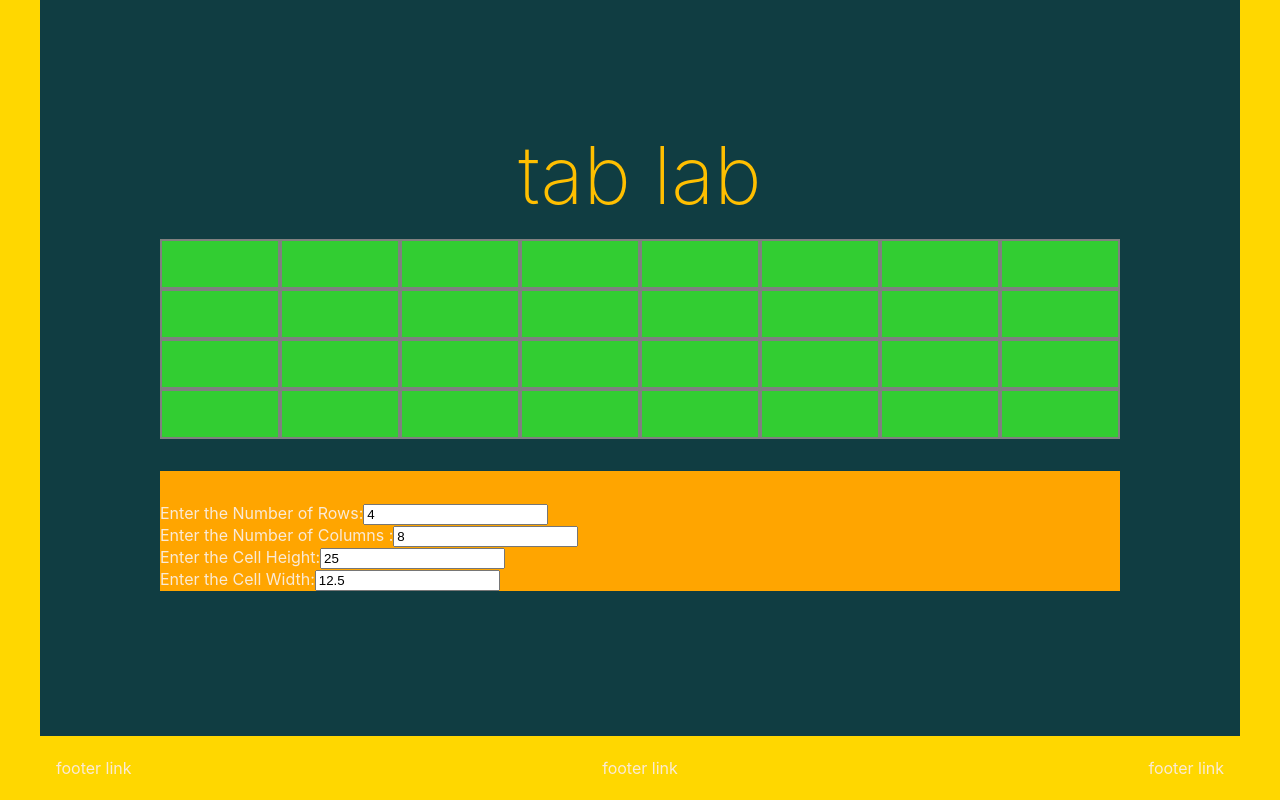
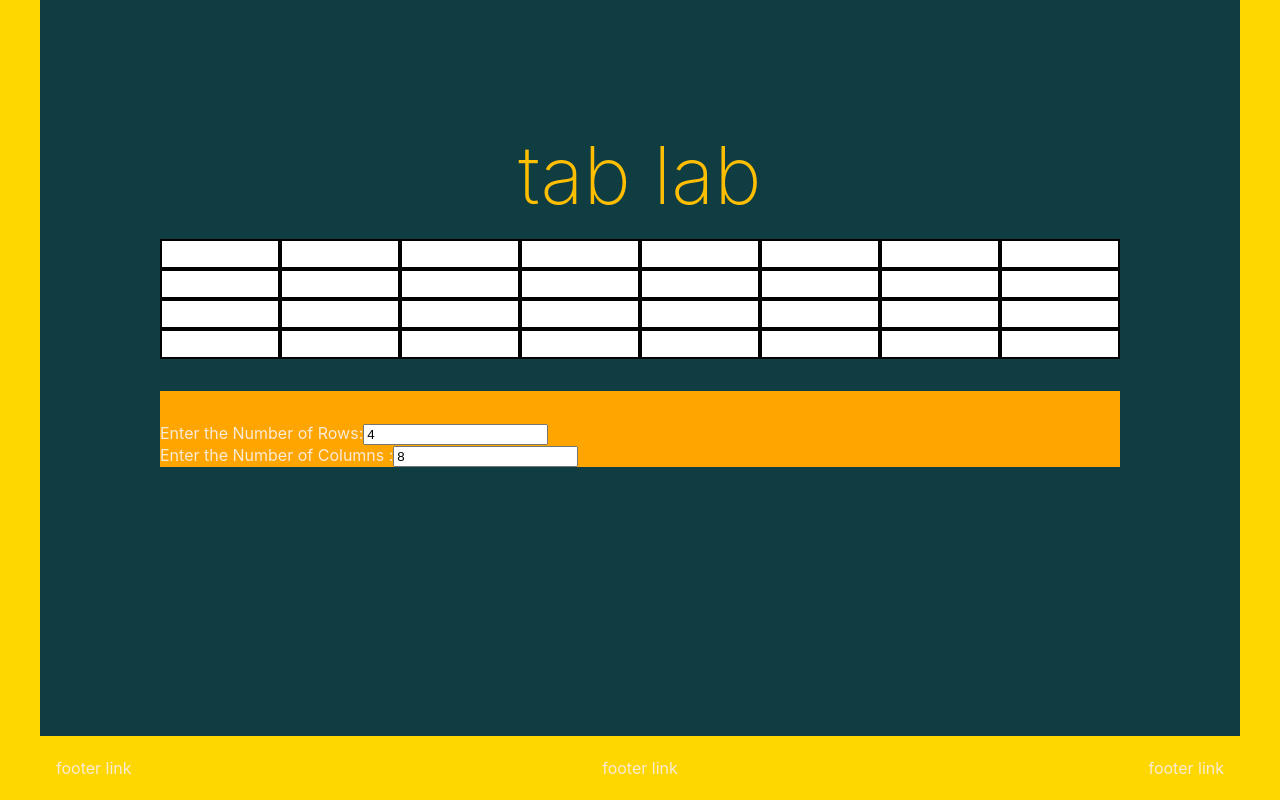
Before and after one commit to andentx/tab-lab, a Next.js app: page /array1212 in a window 1280 px wide. Built offline with nearby package versions, Linux system fonts and the light colour scheme.

Commit message:
It totally works

```diff
--- a/components/Array1212Cell.js
+++ b/components/Array1212Cell.js
@@ -10,16 +10,13 @@ const CellsContainer = styled.div`
   flex-wrap: wrap;
 
   width: 80%;
-  height: 200px;
+  aspect-ratio: 8/1;
   margin-bottom: 2rem;
 `;
 
 const Cell = styled.div`
-  background-color: limegreen;
-  border: 2px solid grey;
-
-  height: 50px;
-  width: 50px;
+  background-color: white;
+  border: 2px solid black;
 `;
 
 const FormSection = styled.div`
@@ -30,61 +27,30 @@ const FormSection = styled.div`
 `;
 
 function Array1212() {
-  let cellArray = [];
-
   const [cellHeight, setCellHeight] = useState(25);
   const [cellWidth, setCellWidth] = useState(12.5);
   const [numberOfRows, setNumberOfRows] = useState(4);
   const [numberOfColumns, setNumberOfColumns] = useState(8);
   const [arrayOfCellsInState, setArrayOfCellsInState] = useState([]);
 
-  function handleCellHeightChange(event) {
-    setCellHeight(event.target.value);
-  }
-  function handleCellWidthChange(event) {
-    setCellWidth(event.target.value);
-  }
   function handleNumberOfRowsChange(event) {
-    let selectedNumberOfRows = event.target.value;
-    let selectedNumberOfCols = numberOfColumns;
-
-    console.log(`selectedNumberOfRows = ${selectedNumberOfRows}`);
-    console.log(`selectedNumberOfCols = ${selectedNumberOfCols}`);
-
-    setNumberOfRows(selectedNumberOfRows);
+    setNumberOfRows(event.target.value);
   }
   function handleNumberOfColumnsChange(event) {
     setNumberOfColumns(event.target.value);
   }
 
   useEffect(() => {
-    let selectedNumberOfRows = numberOfRows;
-    let selectedNumberOfCols = numberOfColumns;
-
-    createArrayOfCells(selectedNumberOfRows, selectedNumberOfCols);
+    createArrayOfCells(numberOfRows, numberOfColumns);
 
     function createArrayOfCells(rows, cols) {
-      console.log('start of createArrayOfCells');
+      let calculatedCellHeight = 100 / rows;
+      let calculatedCellWidth = 100 / cols;
 
-      let currentNumberOfRowsFromState = numberOfRows;
-      console.log(`current number of rows from state is ${currentNumberOfRowsFromState}`);
+      setCellHeight(calculatedCellHeight);
+      setCellWidth(calculatedCellWidth);
 
-      let rowNum = rows;
-      let colNum = cols;
-
-      console.log(`rowNum is ${rowNum}`);
-      console.log(`colNum is ${colNum}`);
-
-      let theLetterH = 100 / rowNum;
-      let theLetterW = 100 / colNum;
-
-      console.log(`the letter H is ${theLetterH}`);
-      console.log(`the letter W is ${theLetterW}`);
-
-      setCellHeight(theLetterH);
-
-      let numberOfCellsThatShouldBeCreated = rowNum * colNum;
-      console.log(`numberOfCellsThatShouldBeCreated is ${numberOfCellsThatShouldBeCreated}`);
+      let numberOfCellsThatShouldBeCreated = rows * cols;
 
       let newArrayOfCells = [];
 
@@ -92,13 +58,9 @@ function Array1212() {
         newArrayOfCells.push({ label: i, value: i, key: i });
       }
 
-      console.log(newArrayOfCells);
-
       setArrayOfCellsInState(newArrayOfCells);
-
-      console.log('end of createArrayOfCells');
     }
-  }, [numberOfRows]);
+  }, [numberOfRows, numberOfColumns]);
 
   let allCellsRendered = arrayOfCellsInState.map((cell) => (
     <Cell
@@ -128,16 +90,6 @@ function Array1212() {
             Enter the Number of Columns :
             <input type='number' value={numberOfColumns} onChange={handleNumberOfColumnsChange} />
           </label>
-          <br />
-          <label>
-            Enter the Cell Height:
-            <input type='number' value={cellHeight} onChange={handleCellHeightChange} />
-          </label>
-          <br />
-          <label>
-            Enter the Cell Width:
-            <input type='number' value={cellWidth} onChange={handleCellWidthChange} />
-          </label>
         </form>
       </FormSection>
     </>
```
